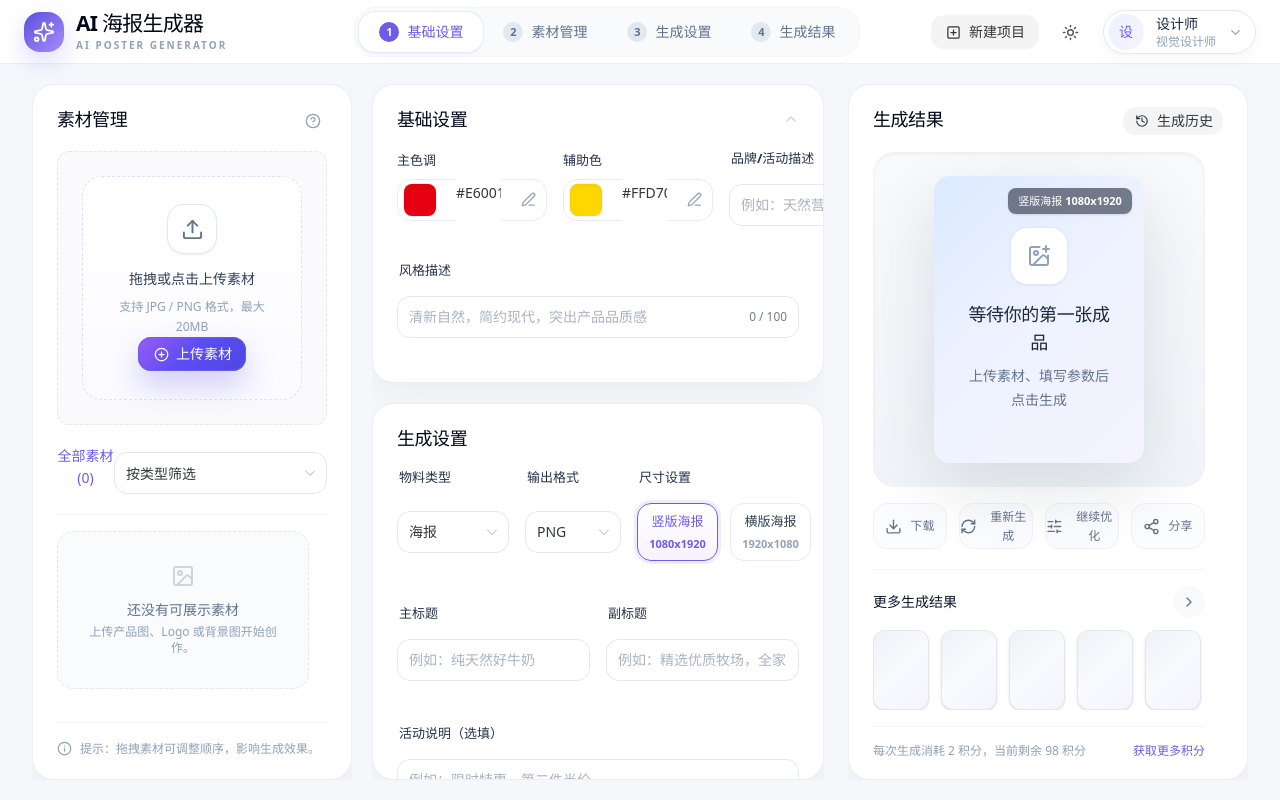
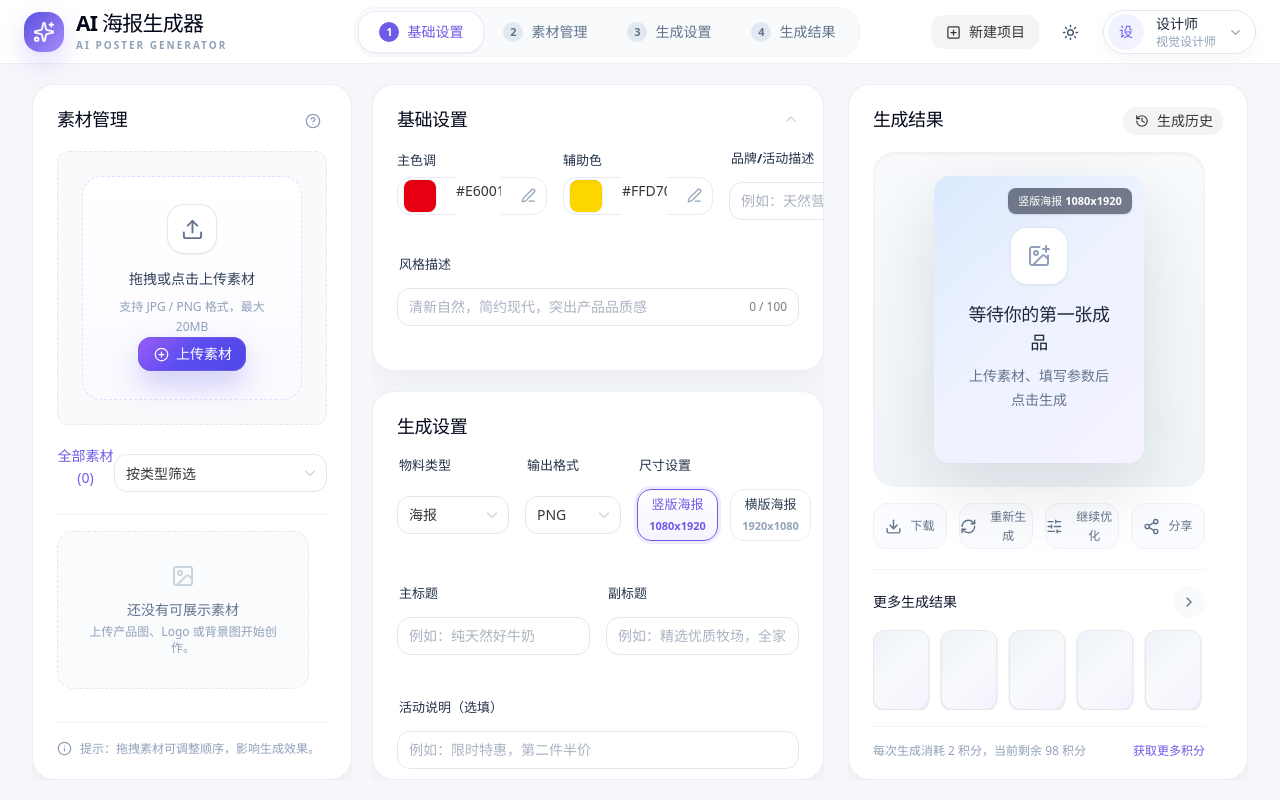
Before and after one commit to 201811510411lw/ai-poster-generator, a Vue app: page /poster-generator in a window 1280 px wide. Built offline with nearby package versions, Linux system fonts and the light colour scheme.

Commit message:
compact global control sizing

```diff
--- a/src/styles/main.css
+++ b/src/styles/main.css
@@ -57,7 +57,7 @@ button {
 }
 
 .section-card .n-form-item-label {
-  margin-bottom: 8px;
+  margin-bottom: 6px;
 }
 
 .section-card .n-form-item-label__text,
@@ -76,7 +76,7 @@ button {
 .n-input .n-input-wrapper,
 .n-base-selection .n-base-selection-label,
 .n-input-number .n-input-wrapper {
-  min-height: 42px;
+  min-height: 38px;
 }
 
 .n-input .n-input__placeholder,
@@ -101,18 +101,18 @@ button {
 
 .field-label {
   display: block;
-  margin-bottom: 8px;
+  margin-bottom: 6px;
 }
 
 .color-control {
   display: flex;
-  height: 42px;
+  height: 38px;
   align-items: center;
   gap: 10px;
   border: 1px solid #e8ebf3;
   border-radius: 14px;
   background: #ffffff;
-  padding: 5px 10px 5px 6px;
+  padding: 4px 10px 4px 6px;
   transition: all 0.18s ease;
 }
 
@@ -141,7 +141,7 @@ button {
 }
 
 .size-pill {
-  min-height: 58px;
+  min-height: 52px;
   border: 1px solid #e8ebf3;
   border-radius: 14px;
   background: #ffffff;
@@ -160,7 +160,7 @@ button {
 }
 
 .size-pill small {
-  margin-top: 3px;
+  margin-top: 2px;
   font-size: 11px;
   font-weight: 600;
   color: #94a3b8;
```
